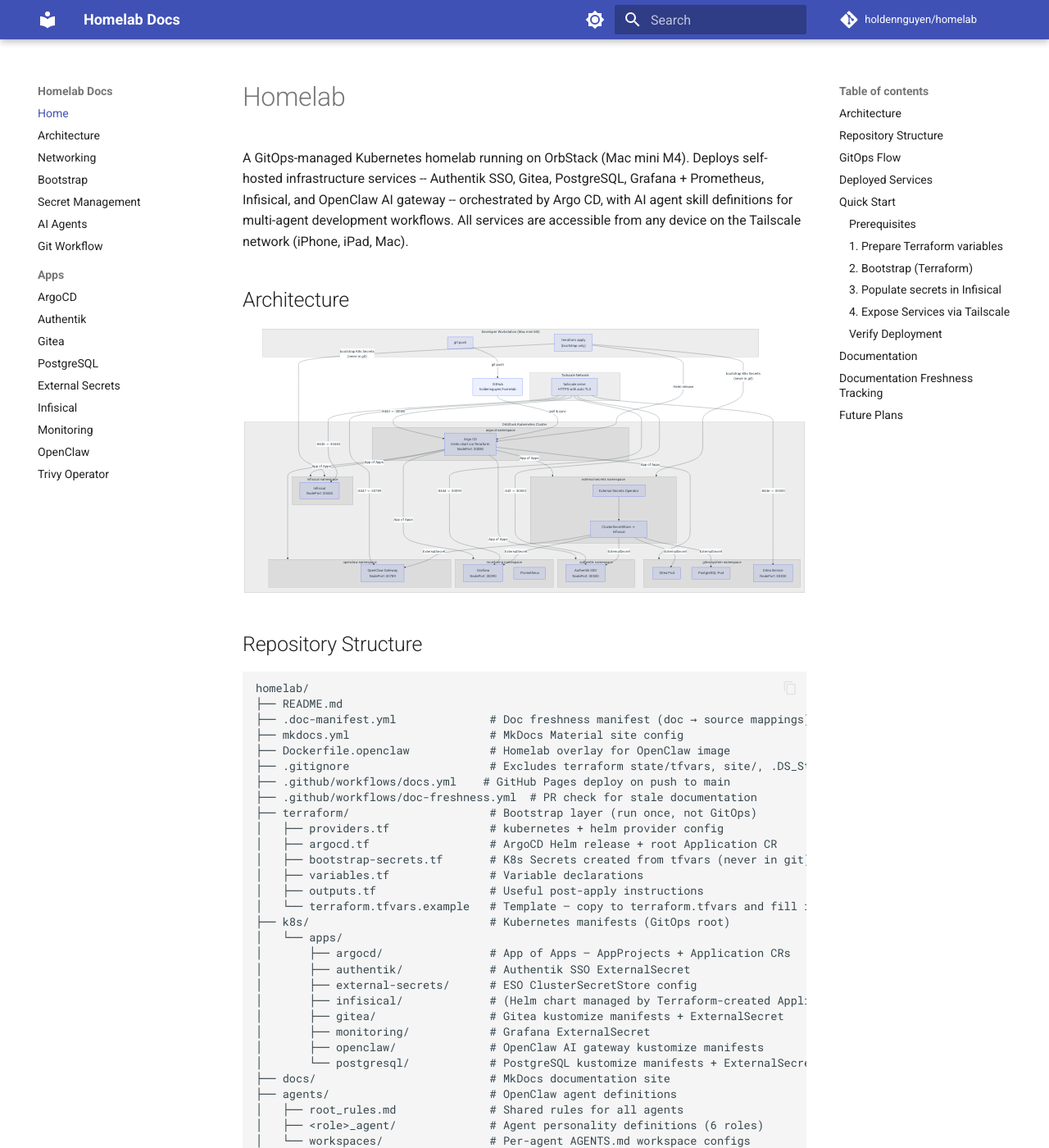
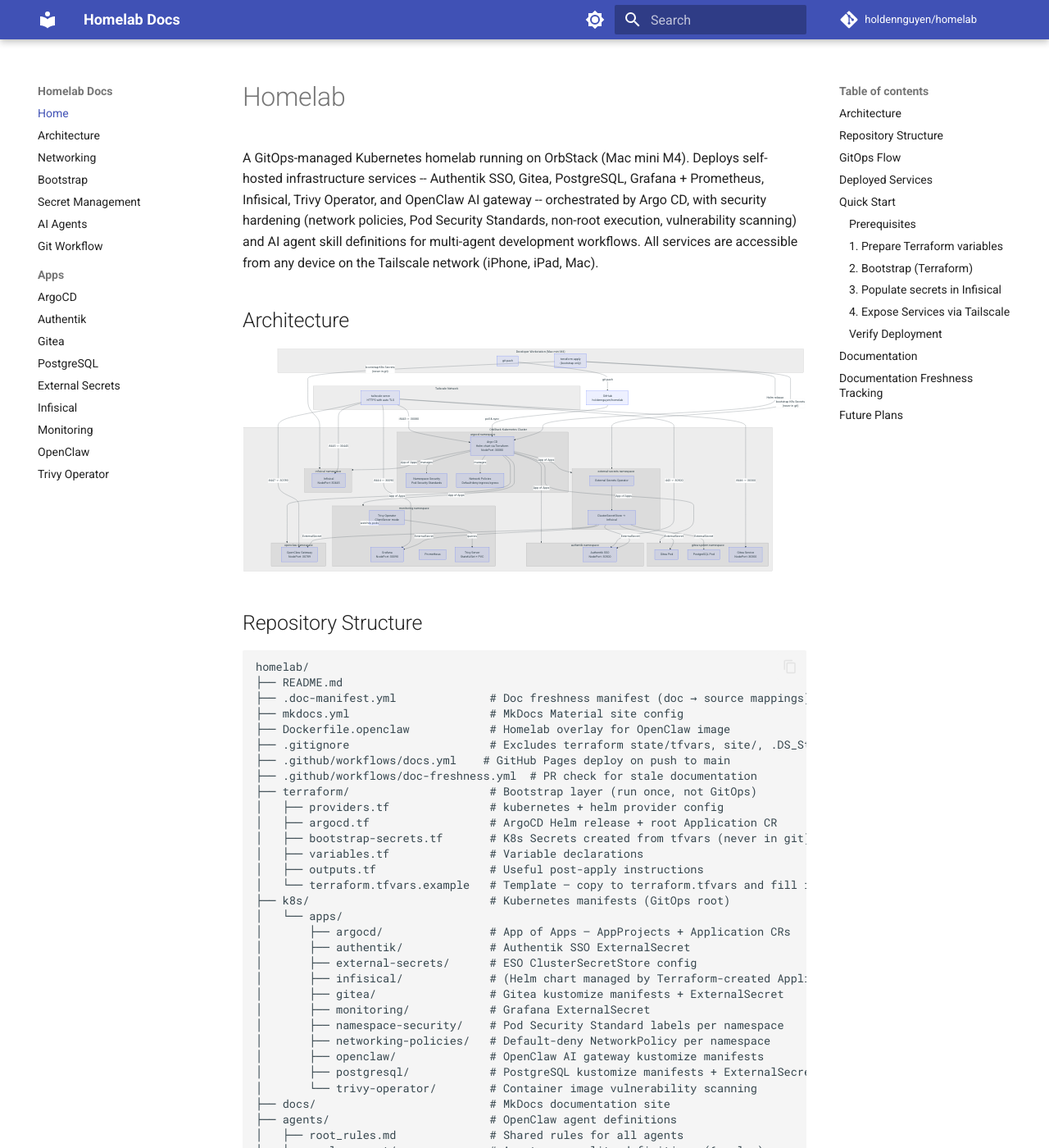
Before and after one commit to haingth77/homelab, an MkDocs documentation site: the page built from docs/index.md, in a window 1280 px wide and 1400 px high. Shown: the whole window at 82% size. Built offline with MkDocs 1.6.1 and Material for MkDocs 9.7.7, drawn with Linux system fonts in a browser that asks for light colours; comment, search, counter and statistics services are not loaded; some of the changed text lies outside the part shown.

Commit message:
docs: root README strategy — update, narrow tracking, and release gate (#42)
- Update root README.md with missing services (trivy-operator,
  namespace-security, networking-policies) in architecture diagram,
  repository structure, deployed services table, and documentation index
- Update Future Plans: move completed security hardening to v1.1.0 note
- Re-add README.md to .doc-manifest.yml with narrow trigger sources
  (kustomization.yaml, mkdocs.yml) to catch structural changes without
  false positives on every code commit
- Add release checklist to .cursor/rules/homelab.mdc with explicit
  root README review step
- Add root README review to "Adding a new service" checklist and
  documentation matrix in homelab.mdc, AGENTS.md, and SKILL.md
- Update homelab-admin agent pre-release checklist with README review
- Update homelab-admin SKILL.md with current applications, namespaces,
  and PVCs (trivy-operator, namespace-security, networking-policies)

Co-authored-by: Holden Nguyen <holden.nguyen@Holdens-Mac-mini.local>
Co-authored-by: Cursor <cursoragent@cursor.com>

```diff
--- a/README.md
+++ b/README.md
@@ -1,6 +1,6 @@
 # Homelab
 
-A GitOps-managed Kubernetes homelab running on OrbStack (Mac mini M4). Deploys self-hosted infrastructure services -- Authentik SSO, Gitea, PostgreSQL, Grafana + Prometheus, Infisical, and OpenClaw AI gateway -- orchestrated by Argo CD, with AI agent skill definitions for multi-agent development workflows. All services are accessible from any device on the Tailscale network (iPhone, iPad, Mac).
+A GitOps-managed Kubernetes homelab running on OrbStack (Mac mini M4). Deploys self-hosted infrastructure services -- Authentik SSO, Gitea, PostgreSQL, Grafana + Prometheus, Infisical, Trivy Operator, and OpenClaw AI gateway -- orchestrated by Argo CD, with security hardening (network policies, Pod Security Standards, non-root execution, vulnerability scanning) and AI agent skill definitions for multi-agent development workflows. All services are accessible from any device on the Tailscale network (iPhone, iPad, Mac).
 
 ## Architecture
 
@@ -20,6 +20,8 @@ flowchart TD
     subgraph orb["OrbStack Kubernetes Cluster"]
         subgraph argocdNs["argocd namespace"]
             ArgoCD["Argo CD\nHelm chart via Terraform\nNodePort :30080"]
+            NsPolicies["Namespace Security\nPod Security Standards"]
+            NetPolicies["Network Policies\nDefault-deny ingress/egress"]
         end
 
         subgraph infisicalNs["infisical namespace"]
@@ -45,6 +47,8 @@ flowchart TD
         subgraph monNs["monitoring namespace"]
             GrafanaPod["Grafana\nNodePort :30090"]
             PromPod["Prometheus"]
+            TrivyOp["Trivy Operator\nClientServer mode"]
+            TrivySrv["Trivy Server\nStatefulSet + PVC"]
         end
 
         subgraph openclawNs["openclaw namespace"]
@@ -103,8 +111,11 @@ homelab/
 │       ├── infisical/             # (Helm chart managed by Terraform-created Application)
 │       ├── gitea/                 # Gitea kustomize manifests + ExternalSecret
 │       ├── monitoring/            # Grafana ExternalSecret
+│       ├── namespace-security/    # Pod Security Standard labels per namespace
+│       ├── networking-policies/   # Default-deny NetworkPolicy per namespace
 │       ├── openclaw/              # OpenClaw AI gateway kustomize manifests
-│       └── postgresql/            # PostgreSQL kustomize manifests + ExternalSecret
+│       ├── postgresql/            # PostgreSQL kustomize manifests + ExternalSecret
+│       └── trivy-operator/        # Container image vulnerability scanning
 ├── docs/                          # MkDocs documentation site
 ├── agents/                        # OpenClaw agent definitions
 │   ├── root_rules.md              # Shared rules for all agents
@@ -146,9 +157,12 @@ sequenceDiagram
 | Infisical | Helm chart via ArgoCD | `infisical` | `https://holdens-mac-mini.story-larch.ts.net:8445` |
 | External Secrets Operator | Helm chart via ArgoCD | `external-secrets` | internal only |
 | Grafana + Prometheus | Helm chart via ArgoCD | `monitoring` | `https://holdens-mac-mini.story-larch.ts.net:8444` |
+| Trivy Operator | Helm chart via ArgoCD | `monitoring` | internal only (CRs: `kubectl get vulnerabilityreports -A`) |
 | Gitea | Kustomize via ArgoCD | `gitea-system` | `https://holdens-mac-mini.story-larch.ts.net:8446` |
 | PostgreSQL | Kustomize via ArgoCD | `gitea-system` | ClusterIP `postgresql:5432` (internal only) |
 | OpenClaw | Kustomize via ArgoCD | `openclaw` | `https://holdens-mac-mini.story-larch.ts.net:8447` |
+| Namespace Security | Kustomize via ArgoCD | `argocd` | cluster-wide Pod Security Standard labels |
+| Network Policies | Kustomize via ArgoCD | `argocd` | default-deny ingress/egress per namespace |
 
 ## Quick Start
 
@@ -267,6 +281,7 @@ kubectl get pods -A | grep -v Running | grep -v Completed
 | [k8s/apps/monitoring/README.md](k8s/apps/monitoring/README.md) | Grafana + Prometheus monitoring stack, ExternalSecret, SSO integration |
 | [k8s/apps/openclaw/README.md](k8s/apps/openclaw/README.md) | OpenClaw AI gateway deployment, configuration, image builds |
 | [k8s/apps/postgresql/README.md](k8s/apps/postgresql/README.md) | Database configuration, pg_hba.conf, PGDATA layout, password management |
+| [k8s/apps/trivy-operator/README.md](k8s/apps/trivy-operator/README.md) | Container image vulnerability scanning, ClientServer mode, Helm values |
 
 ## Documentation Freshness Tracking
 
@@ -288,5 +303,6 @@ When adding a new service or documentation file, add an entry to `.doc-manifest.
 
 1. **CI/CD Pipelines** -- Gitea Actions or Tekton for build and test automation
 2. **Agent Expansion** -- Develop and integrate more AI agents for homelab automation
-3. **Security Hardening** -- Network policies, RBAC, TLS everywhere, image scanning
-4. **Logging** -- Loki for centralized log aggregation
+3. **Logging** -- Loki for centralized log aggregation
+
+> **Completed in v1.1.0:** Security hardening — network policies (default-deny per namespace), Pod Security Standards enforcement, RBAC scope-down (OpenClaw cluster-admin removed), non-root execution for all services, and container image vulnerability scanning (Trivy Operator).
```
Also changed, not shown: other parts of README.md (+4 -0 lines), .doc-manifest.yml (+8 -0 lines), agents/workspaces/homelab-admin/AGENTS.md (+14 -6 lines), skills/homelab-admin/SKILL.md (+11 -3 lines), 1 other file.
